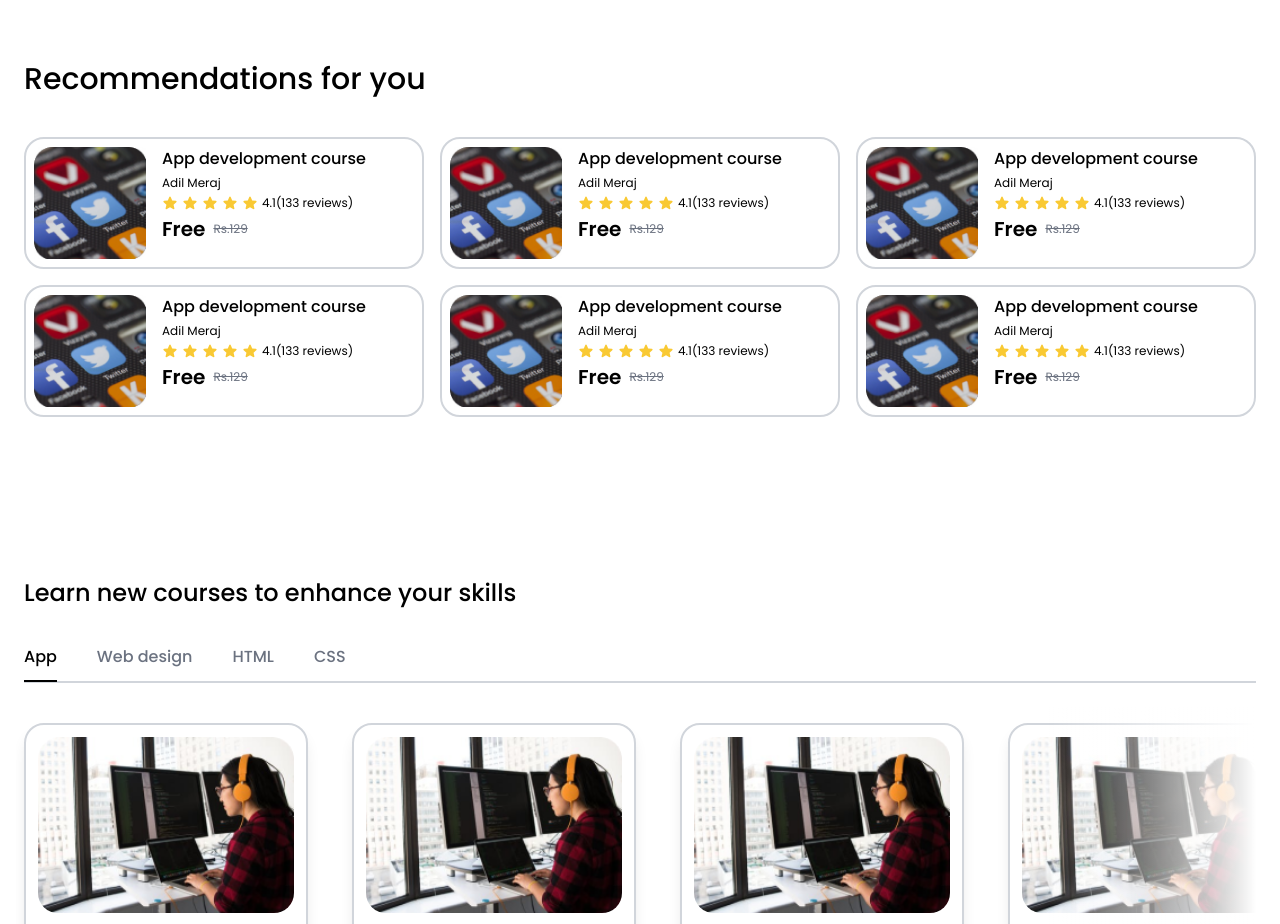
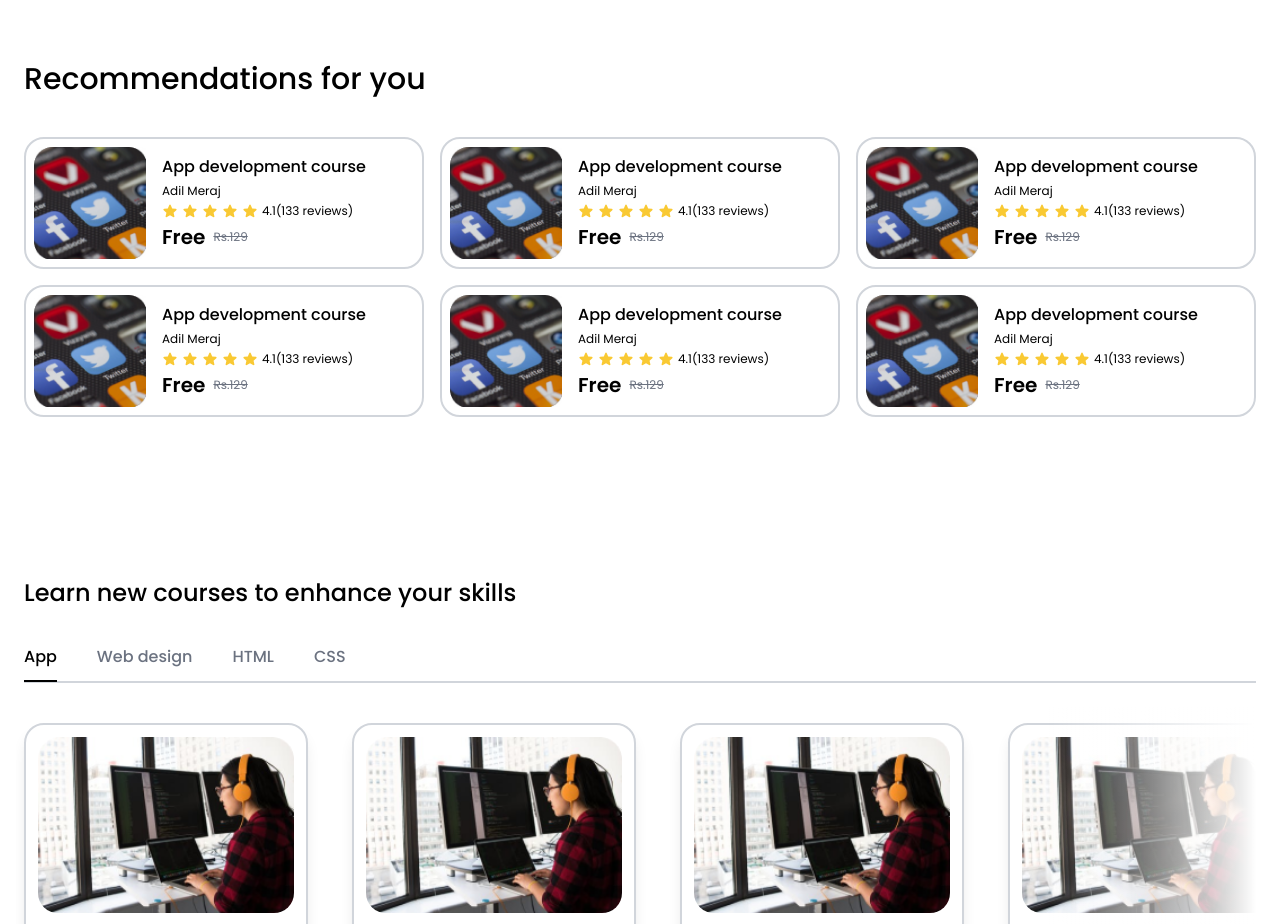
Before and after one commit to codingspidy/gurucool-project-1, a Next.js app: page / in a window 1280 px wide. Shown: the part 2480-3404 px from the top of the page. Built offline with nearby package versions, Linux system fonts and the light colour scheme.

Commit message:
little fixes

```diff
--- a/components/RecommendItem.js
+++ b/components/RecommendItem.js
@@ -9,7 +9,7 @@ const RecommendItem = ({
   initialCost,
 }) => {
   return (
-    <div className="flex rounded-[20px] w-full max-w-[400px] border-2 p-2 gap-4 border-gray-300">
+    <div className="flex items-center rounded-[20px] w-full max-w-[400px] border-2 p-2 gap-4 border-gray-300">
       <div className="w-24 xl:w-28 h-24 xl:h-28 bg-[url('/app-dev.png')] bg-cover" />
       <div className="space-y-1">
         <h4 className="text-sm xl:text-base font-medium">{course}</h4>
```
